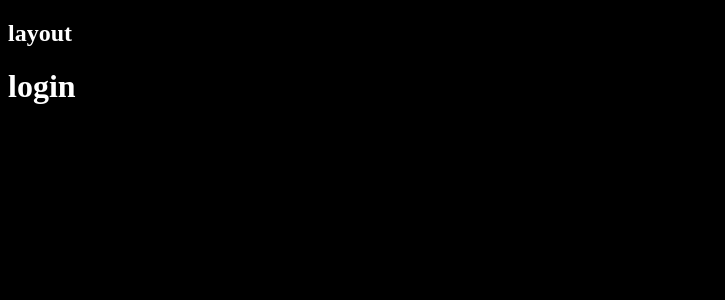
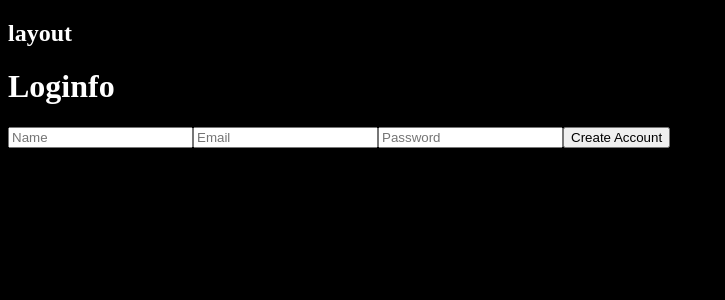
Before and after one commit to KodawonKK/twitter-project, a React (Create React App) app: page /create-account in a window 1280 px wide. Shown: the top 300 px of the page, without its empty margins (0-725 px from the left). Built offline with nearby package versions, Linux system fonts and the light colour scheme; no server answers.

Commit message:
Foms and ui

```diff
--- a/src/routes/CreateAccount.tsx
+++ b/src/routes/CreateAccount.tsx
@@ -1,3 +1,47 @@
+import { useState } from "react";
+import { styled } from "styled-components";
+
+const Wrapper = styled.div``;
+const Form = styled.form``;
+const Input = styled.input``;
+const Title = styled.h1``;
+
 export default function CreateAccount() {
-  return <h1>login</h1>;
+  const [isLoading, setLoading] = useState(false);
+  const [name, setName] = useState("");
+  const [email, setEmail] = useState("");
+  const [password, setPassword] = useState("");
+  const [error, setError] = useState("");
+  const onChange = (e: React.ChangeEvent<HTMLInputElement>) => {
+    const {
+      target: { name, value }
+    } = e;
+    if (name === "name") {
+      setName(value);
+    } else if (name === "password") {
+      setPassword(value);
+    } else if (name === "email") {
+      setEmail(value);
+    }
+  };
+  const onSubmit = (e: React.FormEvent<HTMLFormElement>) => {
+    e.preventDefault();
+    try {
+    } catch (e) {
+    } finally {
+      setLoading(false);
+    }
+    console.log(name, email, password);
+  };
+  return (
+    <Wrapper>
+      <Title>Loginfo</Title>
+      <Form onSubmit={onSubmit}>
+        <Input onChange={onChange} name="name" value={name} placeholder="Name" type="text" required />
+        <Input onChange={onChange} name="email" value={email} placeholder="Email" type="email" required />
+        <Input onChange={onChange} name="password" value={password} placeholder="Password" type="password" required />
+        <Input type="submit" value={isLoading ? "Loading..." : "Create Account"} />
+      </Form>
+    </Wrapper>
+  );
 }
```
